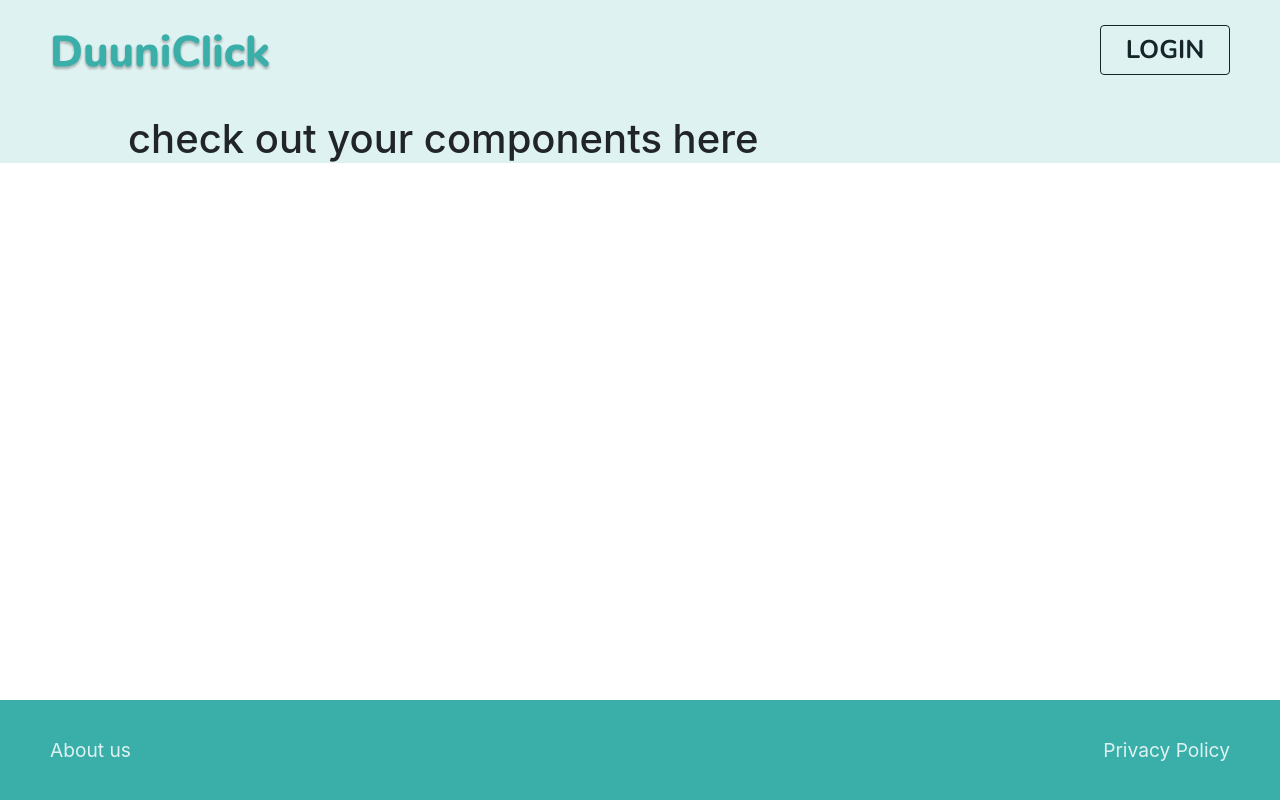
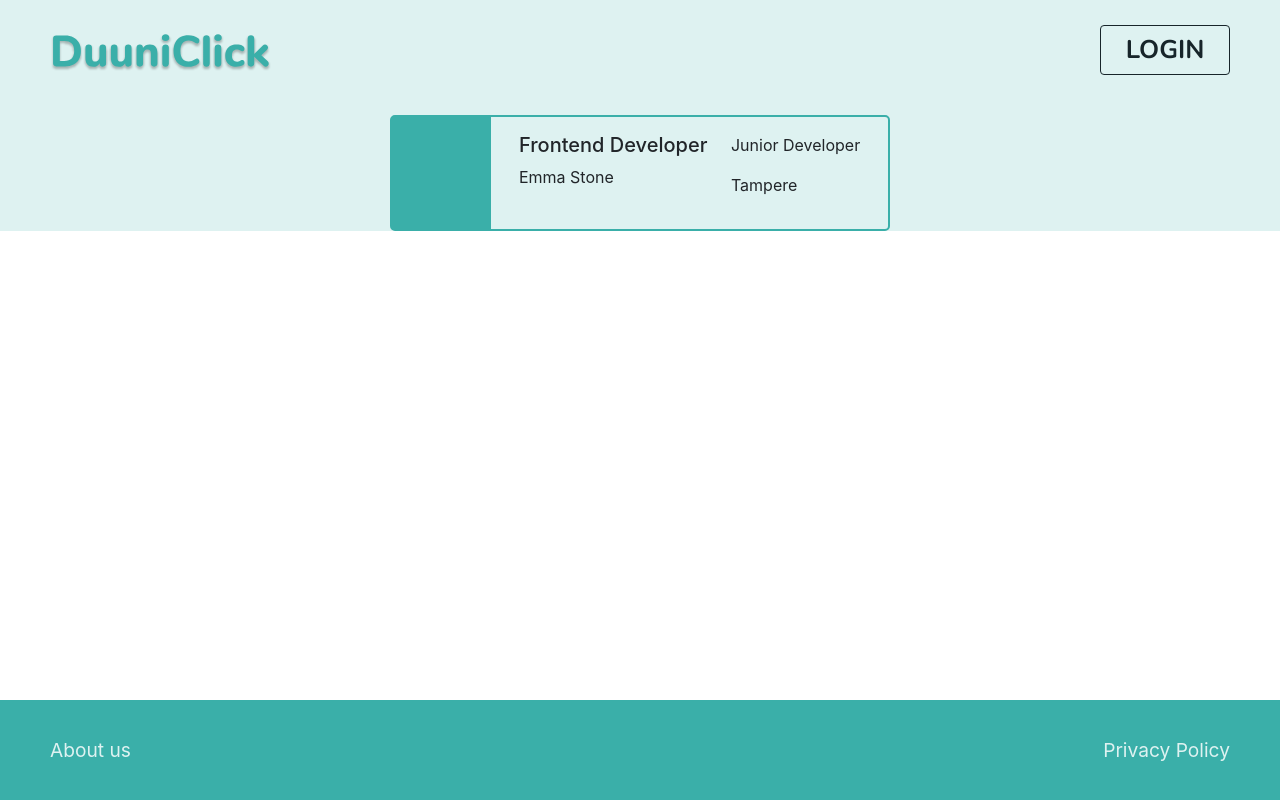
Before and after one commit to Team1-TeliaProject/team1_FrontEnd, a React (Create React App) app in the folder client/: page /tryout in a window 1280 px wide. Built offline with nearby package versions, Linux system fonts and the light colour scheme.

Commit message:
[feat/company-profile] - restructure style

```diff
--- /dev/null
+++ b/client/src/Components/CompanyProfile/CompanyProfile.scss
@@ -0,0 +1,63 @@
+@import '../../scss/config';
+@import '../../scss/mixins';
+
+.profile {
+
+    width: 50%;
+    margin: 0 auto;
+    border-radius: 5px;
+    border: 2px solid $primary;
+    display: flex;
+    min-width: 300px;
+    max-width: 500px;
+    .profile__box {
+        width: 20%;
+        background-color: $primary;
+    }
+    .profile__content {
+        width: 80%;
+        display: flex;
+        padding: 1rem;
+        justify-content: space-around;
+    }
+}
+@media screen and (max-width: 768px) {
+    .profile {
+        display: flex;
+        flex-direction: column;
+        .profile__box{
+            height: 50px;
+            width: 100%;
+        }
+    }
+
+}
+// .profile {
+//     background-color: $primary;
+//     width: 50%;
+//     margin: 0 auto;
+//     border-radius: 5px;
+//     border: 2px solid $primary;
+//     display: flex;
+//     flex-direction: row;
+//     max-width: 500px;
+//     min-width: 300px;
+//     .profile__box{
+//         width: 20%;
+//     }
+//     .profile__content {
+//         background-color: $light;
+//         width: 80%;
+//         display: flex;
+//         padding: 1rem;
+//         justify-content: space-between;
+
+//     }
+// }
+// @media screen and (max-width: 768px) {
+//     .profile {
+//         display: flex;
+//         flex-direction: column;
+
+//     }
+//   }
--- /dev/null
+++ b/client/src/Components/CompanyProfile/index.js
@@ -0,0 +1,23 @@
+import React from 'react';
+
+import './CompanyProfile.scss';
+
+const CompanyProfile = ({ title, position, name, location }) => {
+  return (
+    <div className="profile">
+      <div className="profile__box"></div>
+      <div className="profile__content">
+        <section>
+          <h5>{title}</h5>
+          <p>{name}</p>
+        </section>
+        <section>
+          <p>{position}</p>
+          <p>{location}</p>
+        </section>
+      </div>
+    </div>
+  );
+};
+
+export default CompanyProfile;
--- a/client/src/pages/TryOutPage/index.js
+++ b/client/src/pages/TryOutPage/index.js
@@ -1,12 +1,18 @@
 import React from 'react';
+import CompanyProfile from '../../Components/CompanyProfile/index';
 
 import './TryOutPage.scss';
 
 const TryOutPage = () => {
   return (
     <div className="tryout">
-      <h1>check out your components here</h1>
-
+      {/* <h1>check out your components here</h1> */}
+      <CompanyProfile
+        title="Frontend Developer"
+        position="Junior Developer"
+        name="Emma Stone"
+        location="Tampere"
+      />
     </div>
   );
 };
```
Also changed, not shown: 1 other file (tests, documents, lock files or other folders).
